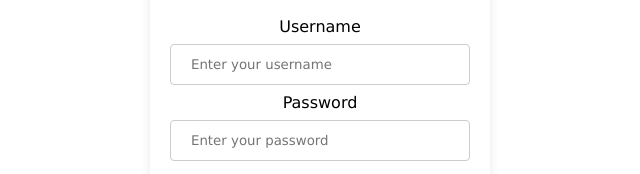
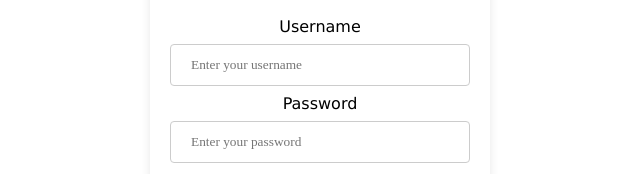
Before and after one commit to Dyisii/AQUAFLANTS, a plain HTML site: page login.html in a window 1280 px wide. Shown: the part 356-530 px from the top of the page, 320-960 px from the left. Drawn offline with Linux system fonts and the light colour scheme.

Commit message:
Update login.html

```diff
--- a/login.html
+++ b/login.html
@@ -24,7 +24,7 @@
 			border: 1px solid #ccc;
 			border-radius: 4px;
 			box-sizing: border-box;
-			font-family: Verdana, Geneva, Tahoma, sans-serif;
+			font-family: "Verdana, Geneva, Tahoma, sans-serif";
 		}
 		label {
 			font-family: Verdana, Geneva, Tahoma, sans-serif;
```
